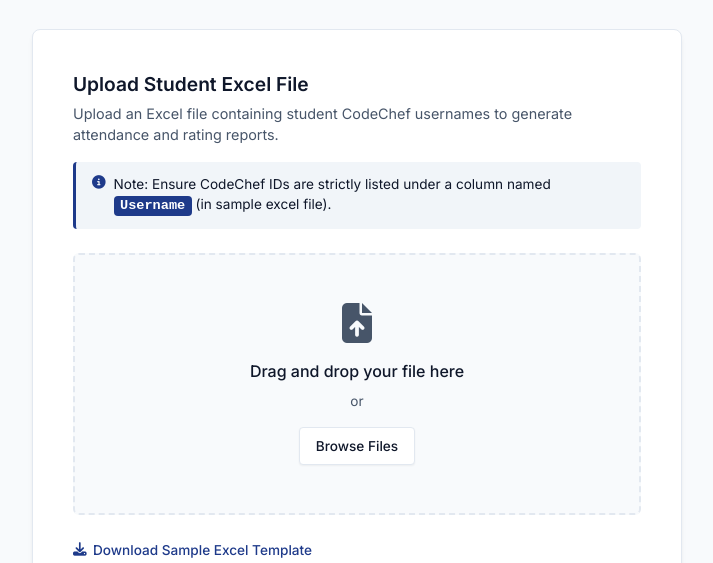
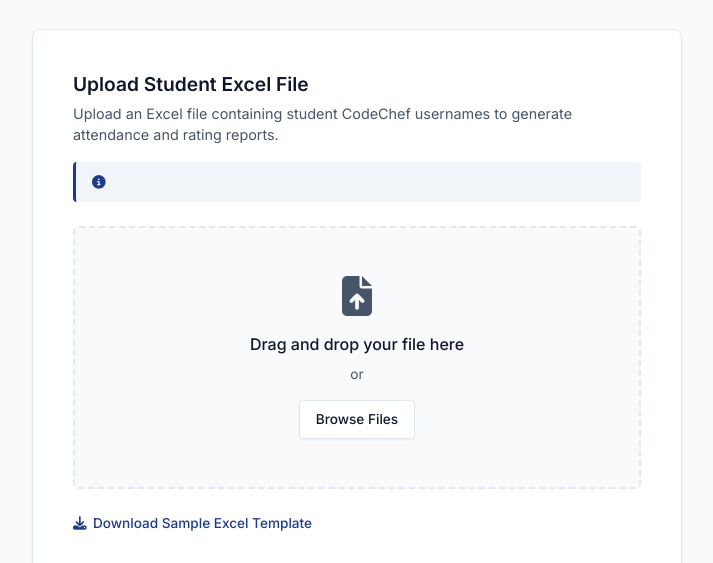
Before and after one commit to sivadhanushreddykotturu/codechef_frontend, a plain HTML site: page index.html in a window 1280 px wide. Shown: the part 182-745 px from the top of the page, without its empty margins (283-996 px from the left). Drawn offline with Linux system fonts and the light colour scheme.

Commit message:
Remove note on CodeChef IDs in upload instructions
Removed note about CodeChef IDs column requirement.

```diff
--- a/index.html
+++ b/index.html
@@ -32,8 +32,6 @@
                             reports.</p>
                         <div class="upload-instruction-alert">
                             <i class="fa-solid fa-circle-info"></i>
-                            <span>Note: Ensure CodeChef IDs are strictly listed under a column named
-                                <strong class="highlight-column">Username</strong> (in sample excel file).</span>
                         </div>
                     </div>
 
```
